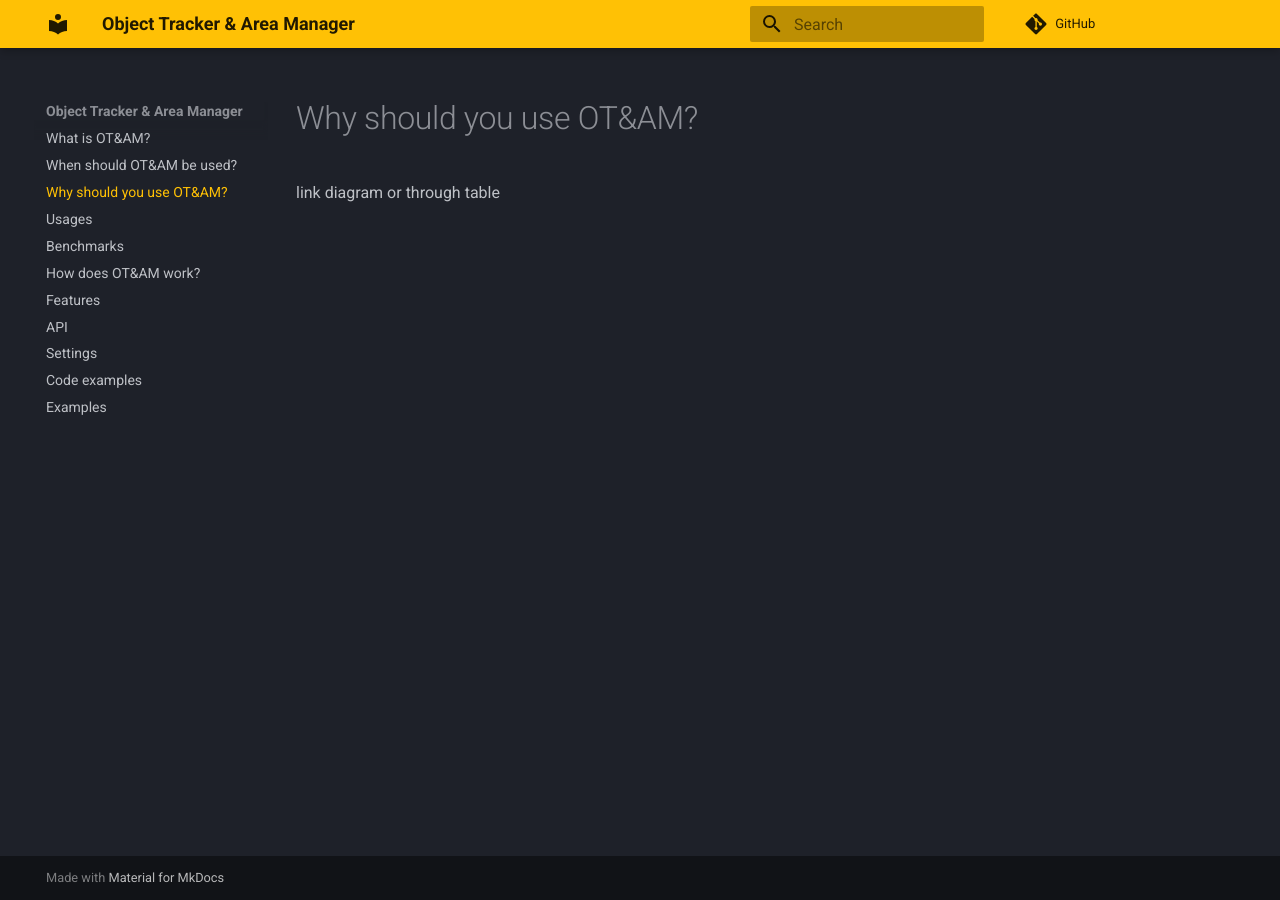
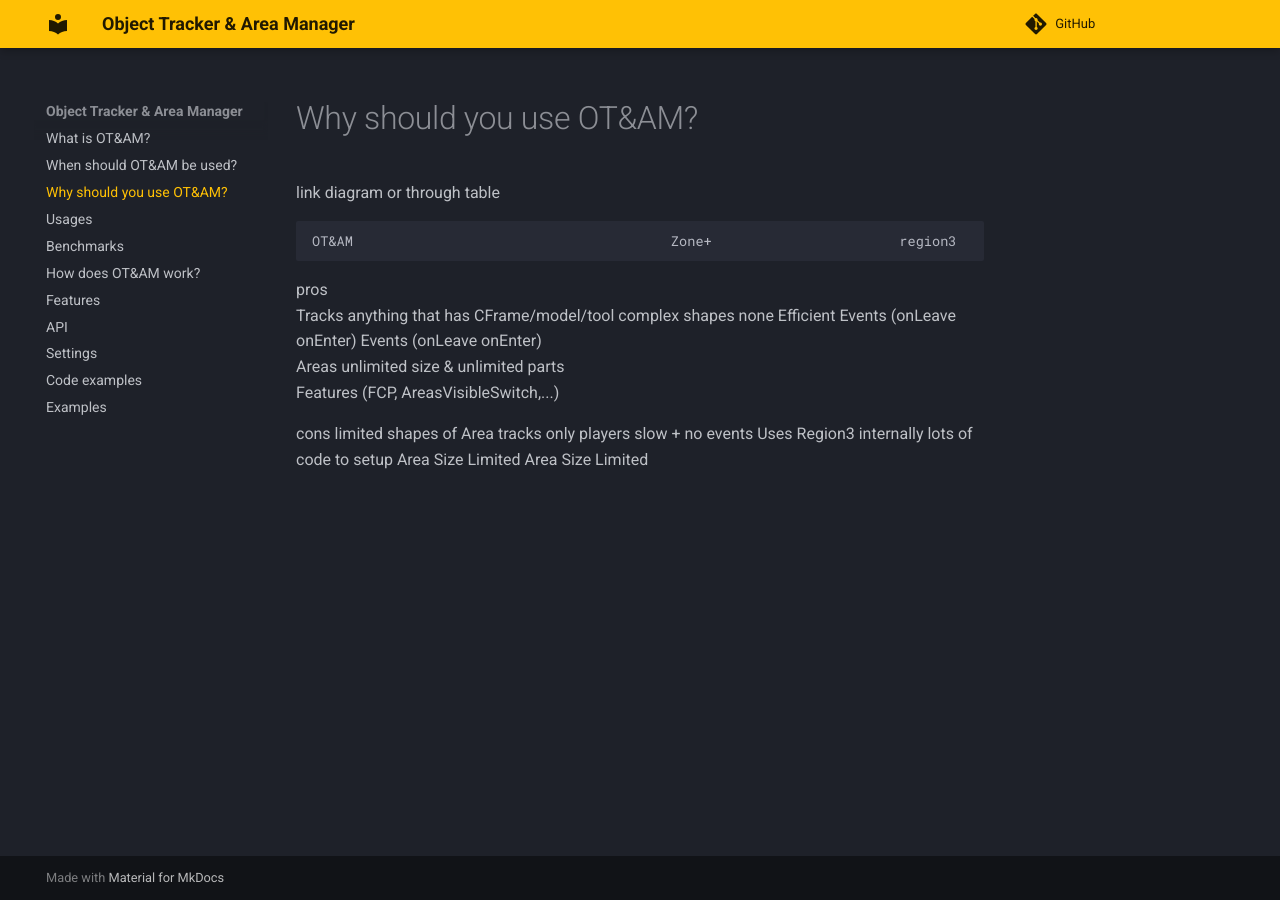
Before and after one commit to VerdommeMan/OT-AM, an MkDocs documentation site: the page built from docs/mkdocs/docs/why.md, in a window 1280 px wide. Built offline with MkDocs 1.6.1 and Material for MkDocs 9.7.7, drawn with Linux system fonts in a browser that asks for light colours; comment, search, counter and statistics services are not loaded.

```diff
--- a/docs/mkdocs/docs/why.md
+++ b/docs/mkdocs/docs/why.md
@@ -1,3 +1,17 @@
 # Why should you use OT&AM?
 
 link diagram or through table
+
+	OT&AM 						                Zone+ 				        region3
+pros
+    Tracks anything that has CFrame/model/tool	complex shapes 			        none
+	Efficient					                Events (onLeave onEnter)
+	Events (onLeave onEnter)
+	Areas unlimited size & unlimited parts
+	Features (FCP, AreasVisibleSwitch,...)
+
+
+cons
+ limited shapes of Area		tracks only players 		                slow + no events
+							Uses Region3 internally		                lots of code to setup
+							Area Size Limited		                    Area Size Limited
--- a/docs/mkdocs/mkdocs.yml
+++ b/docs/mkdocs/mkdocs.yml
@@ -32,3 +32,5 @@ extra_css:
 extra_javascript:
   - js/highlight.pack.js
   - js/config.js
+plugins:
+  - git-revision-date
```
Also changed, not shown: docs/mkdocs/docs/code-examples.md (+8 -0 lines), docs/mkdocs/docs/css/extras.css (+17 -0 lines).
